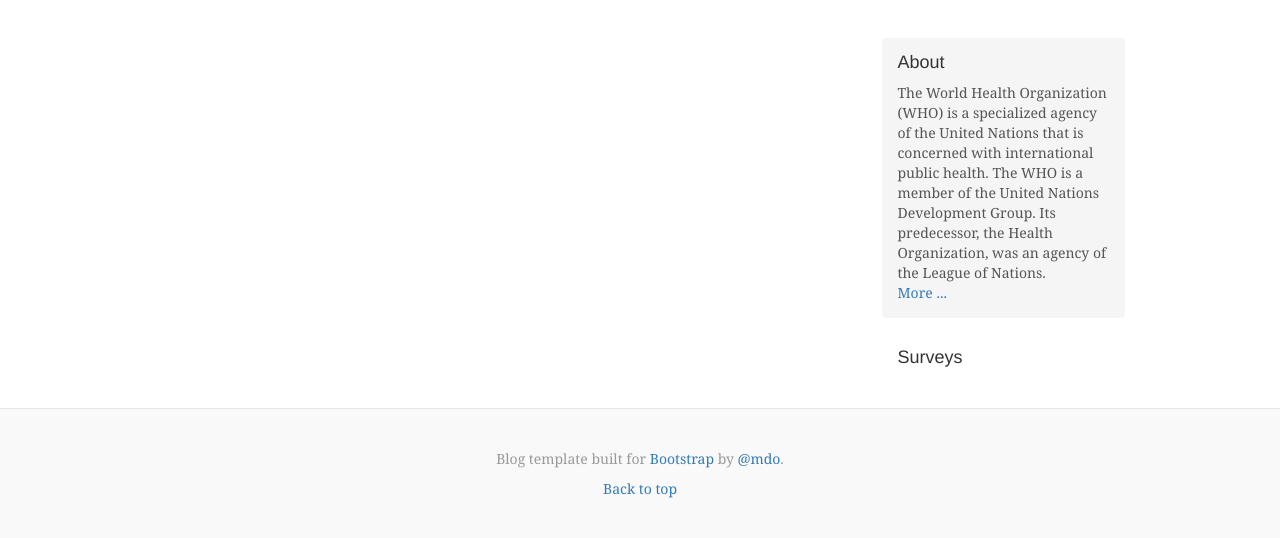
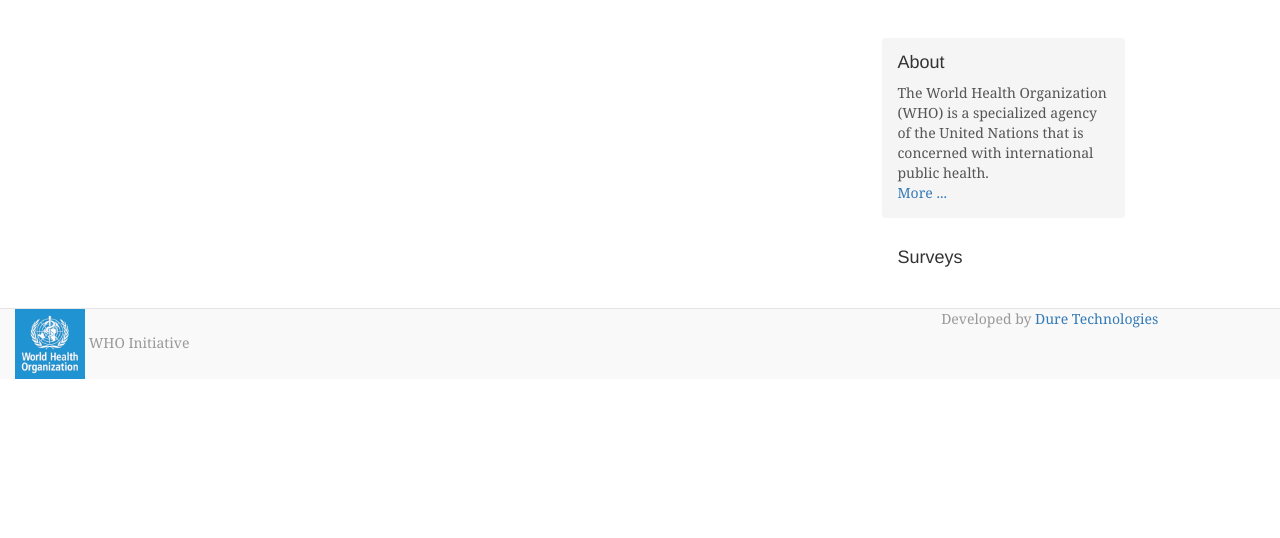
Before and after one commit to murliatdure/survey, a PHP site: page / in a window 1280 px wide. Shown: the part 186-724 px from the top of the page. Run offline with PHP 8.4, Linux system fonts and the light colour scheme; some libraries are stand-ins or nearby versions.

Commit message:
misc changes

```diff
--- a/www/application/app.js
+++ b/www/application/app.js
@@ -51,7 +51,7 @@ app.saveSurvey = function(callback) {
 
 	var caseBO = {};
 	var caseSet = {};
-	caseSet.applicant = applicantBO;
+	caseSet.applicant = applicantBO.applicant;
 	caseSet.community = communityBO.community;
 	caseSet.communityPreferencesByCaseType = communityPreferencesByCaseType;
 	caseSet.communityPreferencesByServiceType = communityPreferencesByServiceType;
--- a/www/css/blog.css
+++ b/www/css/blog.css
@@ -164,3 +164,16 @@ h6, .h6 {
 .blog-footer p:last-child {
   margin-bottom: 0;
 }
+
+
+
+
+
+
+
+
+
+.zero {
+    margin: 0px;
+    padding: 0px;
+}
--- a/www/index.html
+++ b/www/index.html
@@ -60,7 +60,7 @@
         <div class="col-sm-3 col-sm-offset-1 blog-sidebar">
           <div class="sidebar-module sidebar-module-inset">
             <h4>About</h4>
-            <p>The World Health Organization (WHO) is a specialized agency of the United Nations that is concerned with international public health. The WHO is a member of the United Nations Development Group. Its predecessor, the Health Organization, was an agency of the League of Nations. <br/> <a href="https://en.wikipedia.org/wiki/World_Health_Organization" target="_blank">More ...</a>
+            <p>The World Health Organization (WHO) is a specialized agency of the United Nations that is concerned with international public health. <!--The WHO is a member of the United Nations Development Group. Its predecessor, the Health Organization, was an agency of the League of Nations.--> <br/> <a href="https://en.wikipedia.org/wiki/World_Health_Organization" target="_blank">More ...</a>
           </div>
           <div class="sidebar-module">
             <h4>Surveys</h4>
@@ -74,11 +74,20 @@
 
     </div><!-- /.container -->
 
-    <footer class="blog-footer">
-      <p>Blog template built for <a href="http://getbootstrap.com">Bootstrap</a> by <a href="https://twitter.com/mdo">@mdo</a>.</p>
-      <p>
+    <footer class="blog-footer row zero">
+        <div style="text-align:left" class="col-md-6">
+            <img src="img/logo.png" style="width:70px;height:auto;"/> WHO Initiative
+        </div>
+
+        <div style="text-align:right;" class="col-md-5">
+            Developed by <a href="http://duretechnologies.com">Dure Technologies</a>
+        </div>
+
+        <p>   </p>
+      <!--<p>Blog template built for <a href="http://getbootstrap.com">Bootstrap</a> by <a href="https://twitter.com/mdo">@mdo</a>.</p>-->
+      <!--<p>
         <a href="#">Back to top</a>
-      </p>
+      </p>-->
     </footer>
 
 
```
Also changed, not shown: www/img/logo.png.
